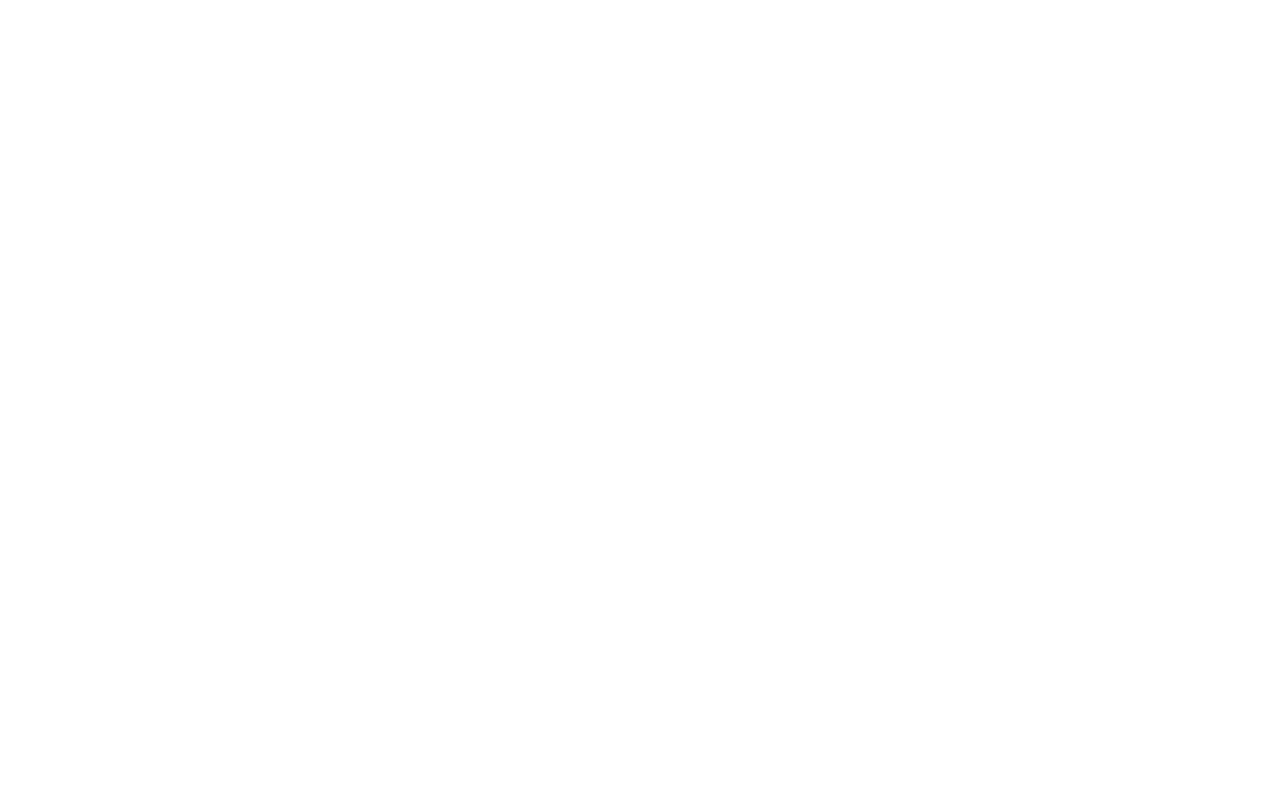
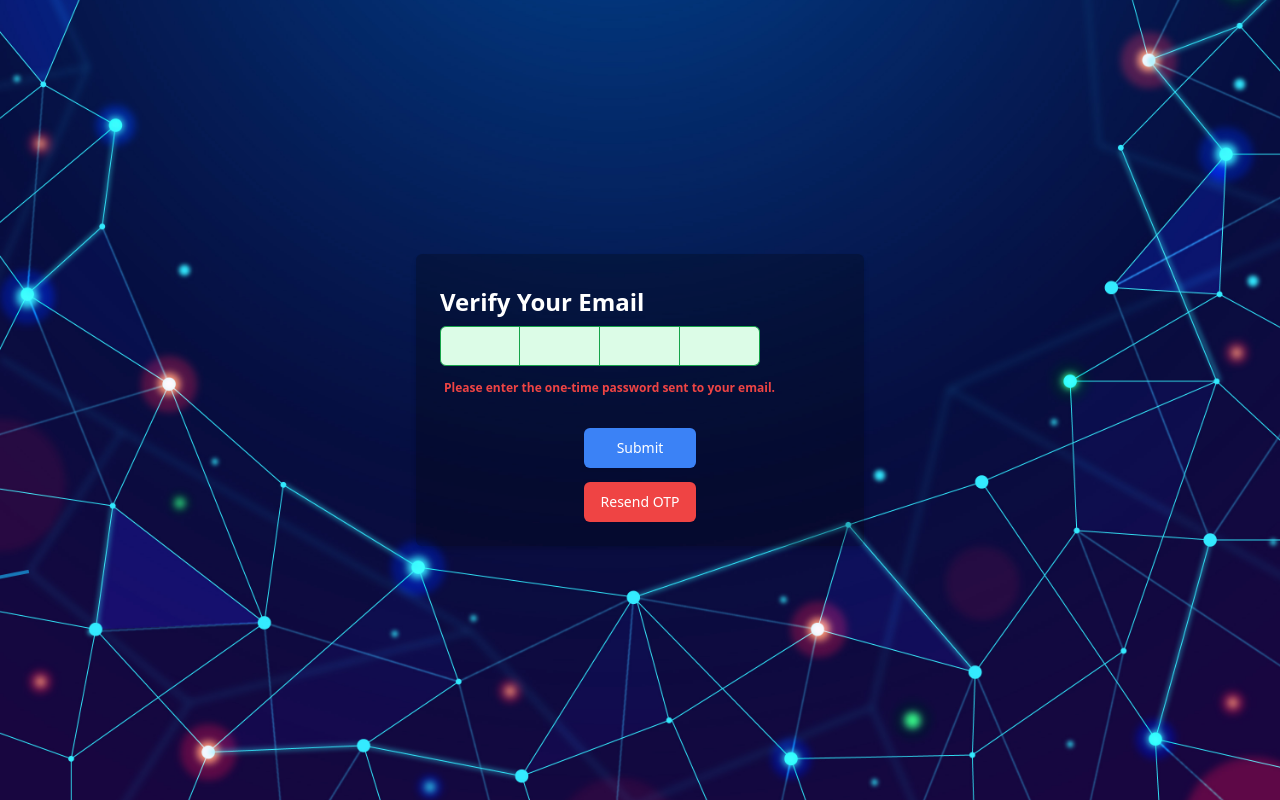
Before and after one commit to Sunanda01/Taskaroo_Client, a React (Vite) app: page /verify-otp in a window 1280 px wide. Before the commit this address had no page. Built offline with nearby package versions, Linux system fonts and the light colour scheme.

Commit message:
Added New Pages and few changes

```diff
--- a/package.json
+++ b/package.json
@@ -25,6 +25,7 @@
     "react": "^18.3.1",
     "react-dom": "^18.3.1",
     "react-hook-form": "^7.54.2",
+    "react-icons": "^5.4.0",
     "react-router-dom": "^7.1.1",
     "tailwind-merge": "^2.6.0",
     "tailwindcss-animate": "^1.0.7",
--- a/src/App.jsx
+++ b/src/App.jsx
@@ -9,6 +9,7 @@ import { ForgetPassword } from "./pages/ForgetPassword";
 import { UpdatePassword } from "./pages/UpdatePassword";
 import { UpdateUserDetails } from "./pages/UpdateUserDetails";
 import { ErrorPage } from "./pages/ErrorPage";
+import { OtpVerify } from "./pages/OtpVerify";
 
 export default function App() {
   return (
@@ -19,12 +20,13 @@ export default function App() {
           <Route path="/register" element={<RegisterForm />} />
           <Route path="/login" element={<LoginForm />} />
           {/* <Route path="/enterOtp" element={<EnterOtp/>}/> */}
-          <Route path="/home" element={<Home />} />
+          {/* <Route path="/home" element={<Home />} /> */}
           {/* <Route path="/enterEmail" element={<EnterEmail />} /> */}
           <Route path="/forgetPassword" element={<ForgetPassword />} />
           <Route path="/updatePassword" element={<UpdatePassword />} />
           <Route path="/updateUser" element={<UpdateUserDetails />} />
           <Route path="/errorPage" element={<ErrorPage />} />
+          <Route path="/verify-otp" element={<OtpVerify/>}/>
         </Routes>
       </BrowserRouter>
     </>
--- a/src/pages/EnterEmail.jsx
+++ b/src/pages/EnterEmail.jsx
@@ -60,7 +60,7 @@ export function EnterEmail({ onSubmit }) {
                   <Input
                     placeholder="Enter Your Email"
                     {...field}
-                    className="block w-full mt-5 border-gray-300 rounded-md shadow-sm focus:border-pink-500 "
+                    className="block w-full mt-5 border-gray-300 rounded-md shadow-sm focus:border-blue-500 "
                   />
                 </FormControl>
                 <FormDescription className="text-red-500 ml-1 text-xs font-bold">
--- a/src/pages/ForgetPassword.jsx
+++ b/src/pages/ForgetPassword.jsx
@@ -1,7 +1,7 @@
 import { useState } from "react";
 import { EnterEmail } from "../pages/EnterEmail"; // Import EnterEmail component
 import { EnterOtp } from "../pages/EnterOtp"; // Import EnterOtp component
-import useCountdown from "@/CustomComponents/useCountdown";
+import useCountdown from "@/CustomHooks/useCountdown";
 
 export function ForgetPassword() {
   const [step, setStep] = useState(1); // Manage steps (1: Enter Email, 2: Enter OTP)
--- /dev/null
+++ b/src/pages/OtpVerify.jsx
@@ -0,0 +1,129 @@
+import { useForm } from "react-hook-form";
+import { zodResolver } from "@hookform/resolvers/zod";
+import { z } from "zod";
+import { Button } from "@/components/ui/button";
+import { toast } from "@/hooks/use-toast";
+import {
+  Form,
+  FormControl,
+  FormDescription,
+  FormField,
+  FormItem,
+  FormLabel,
+  FormMessage,
+} from "@/components/ui/form";
+import {
+  InputOTP,
+  InputOTPGroup,
+  InputOTPSlot,
+} from "@/components/ui/input-otp";
+
+const formSchema = z.object({
+  otp: z
+    .string()
+    .refine((value) => value.length === 4, {
+      message: "Your one-time password must be exactly 4 characters.",
+    })
+    .refine((value) => /^\d+$/.test(value), {
+      message: "Your one-time password must contain only numbers.",
+    }),
+});
+
+export function OtpVerify() {
+  const form = useForm({
+    resolver: zodResolver(formSchema),
+    defaultValues: {
+      otp: "",
+    },
+  });
+
+  const handleOtpChange = (value, index) => {
+    const currentPin = form.getValues("otp").split("");
+    currentPin[index] = value;
+    const updatedPin = currentPin.join("");
+    form.setValue("otp", updatedPin);
+  };
+
+  async function onSubmit(data) {
+    console.log(data);
+    toast({
+      title: "OTP Submitted",
+      description: `Your OTP is ${data.otp}`,
+    });
+  }
+
+  return (
+    <div
+      className="min-h-screen flex items-center justify-center bg-gray-100 "
+      style={{
+        backgroundImage: "url('/3398381.jpg')",
+        backgroundSize: "cover",
+        backgroundPosition: "center",
+        backgroundRepeat: "no-repeat",
+      }}
+    >
+      <div className="w-full max-w-md p-6 shadow-md rounded-md bg-opacity-25 bg-black">
+        <div className="flex gap-3 ">
+          <h1 className="text-2xl font-bold mt-2 text-white">
+            Verify Your Email
+          </h1>
+        </div>
+        <Form {...form}>
+          <form onSubmit={form.handleSubmit(onSubmit)} className="space-y-8">
+            <FormField
+              control={form.control}
+              name="otp"
+              render={({ field }) => (
+                <FormItem>
+                  <FormControl>
+                    <InputOTP
+                      maxLength={4}
+                      value={field.value}
+                      onChange={(val) => field.onChange(val)}
+                    >
+                      <InputOTPGroup>
+                        {Array.from({ length: 4 }).map((_, index) => (
+                          <InputOTPSlot
+                            className="focus:outline-none bg-green-100 border-green-600 w-20 font-bold text-xl"
+                            key={index}
+                            index={index}
+                            value={field.value[index] || ""}
+                            onChange={handleOtpChange}
+                          />
+                        ))}
+                      </InputOTPGroup>
+                    </InputOTP>
+                  </FormControl>
+                  <FormDescription
+                    className="focus:outline-none text-red-500 ml-1 text-xs font-bold"
+                    style={{ marginTop: "0.9rem" }}
+                  >
+                    Please enter the one-time password sent to your email.
+                  </FormDescription>
+
+                  <FormMessage />
+                </FormItem>
+              )}
+            />
+
+            <div className="flex justify-center items-center flex-col">
+              <Button
+                type="submit"
+                className="flex  focus:outline-none py-2 px-4 w-28 bg-blue-500 hover:bg-blue-600 text-white font-medium rounded-md shadow-sm focus:ring-2 focus:ring-offset-2 focus:ring-blue-500"
+              >
+                Submit
+              </Button>
+              <Button
+                className="flex w-28 bg-red-500 hover:bg-red-600 text-white font-medium rounded-md shadow-sm focus:ring-2 focus:ring-offset-2 focus:ring-red-500"
+                type="button"
+                style={{ marginTop: "0.9rem" }}
+              >
+                Resend OTP
+              </Button>
+            </div>
+          </form>
+        </Form>
+      </div>
+    </div>
+  );
+}
--- a/src/pages/UpdatePassword.jsx
+++ b/src/pages/UpdatePassword.jsx
@@ -87,7 +87,7 @@ export function UpdatePassword() {
                       type="password"
                       placeholder="Enter Your Password"
                       {...field}
-                      className="block w-full mt-1 border-gray-300 rounded-md shadow-sm  focus:border-pink-500"
+                      className="block w-full mt-1 border-gray-300 rounded-md shadow-sm  focus:border-blue-500"
                     />
                   </FormControl>
                   <FormMessage />
@@ -108,7 +108,7 @@ export function UpdatePassword() {
                       type="password"
                       placeholder="Enter Your Password"
                       {...field}
-                      className="block w-full mt-1 border-gray-300 rounded-md shadow-sm focus:border-pink-500 "
+                      className="block w-full mt-1 border-gray-300 rounded-md shadow-sm focus:border-blue-500 "
                     />
                   </FormControl>
                   <FormMessage />
@@ -129,7 +129,7 @@ export function UpdatePassword() {
                       type="password"
                       placeholder="Re-enter Your Password"
                       {...field}
-                      className="block w-full mt-1 border-gray-300 rounded-md shadow-sm focus:border-pink-500 "
+                      className="block w-full mt-1 border-gray-300 rounded-md shadow-sm focus:border-blue-500 "
                     />
                   </FormControl>
                   <FormMessage />
--- a/src/pages/UpdateUserDetails.jsx
+++ b/src/pages/UpdateUserDetails.jsx
@@ -66,7 +66,7 @@ export function UpdateUserDetails() {
                     <Input
                       placeholder="Enter Your Name"
                       {...field}
-                      className="block w-full mt-1 border-gray-300 rounded-md shadow-sm focus:border-pink-500 "
+                      className="block w-full mt-1 border-gray-300 rounded-md shadow-sm focus:border-blue-500 "
                     />
                   </FormControl>
                   <FormMessage />
@@ -87,7 +87,7 @@ export function UpdateUserDetails() {
                       placeholder=""
                       {...field}
                       disabled
-                      className="block w-full mt-1 border-gray-300 rounded-md shadow-sm focus:border-pink-500 cursor-not-allowed "
+                      className="block w-full mt-1 border-gray-300 rounded-md shadow-sm  cursor-not-allowed "
                     />
                   </FormControl>
                   <FormDescription className="text-red-500 ml-1 text-xs font-bold">
```
Also changed, not shown: src/pages/LoginForm.jsx (+23 -3 lines), public/add.png (added), src/CustomHooks/useCountdown.js (renamed from src/CustomComponents/useCountdown.js), 1 other file (tests, documents, lock files or other folders).
